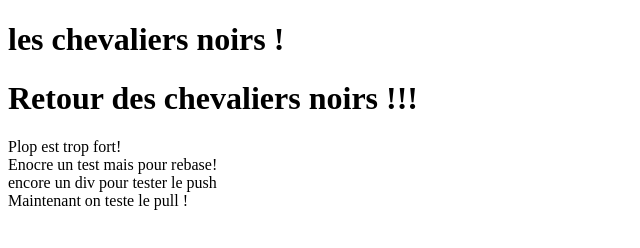
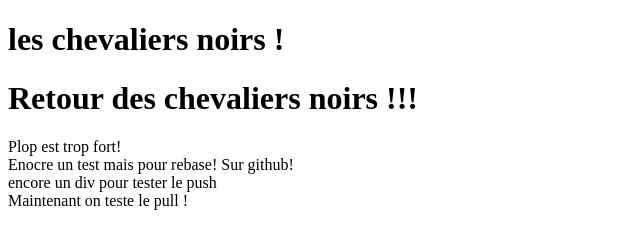
Before and after one commit to Ugcdtc/formGit, a plain HTML site: page index.html in a window 1280 px wide. Shown: the full height of the page, 0-640 px from the left. Drawn offline with Linux system fonts and the light colour scheme.

Commit message:
rebase sur github

```diff
--- a/index.html
+++ b/index.html
@@ -15,7 +15,7 @@
 </div>
 
 <div>
-    Enocre un test mais pour rebase!
+    Enocre un test mais pour rebase! Sur github!
 </div>
 <div>
     encore un div pour tester le push
```
